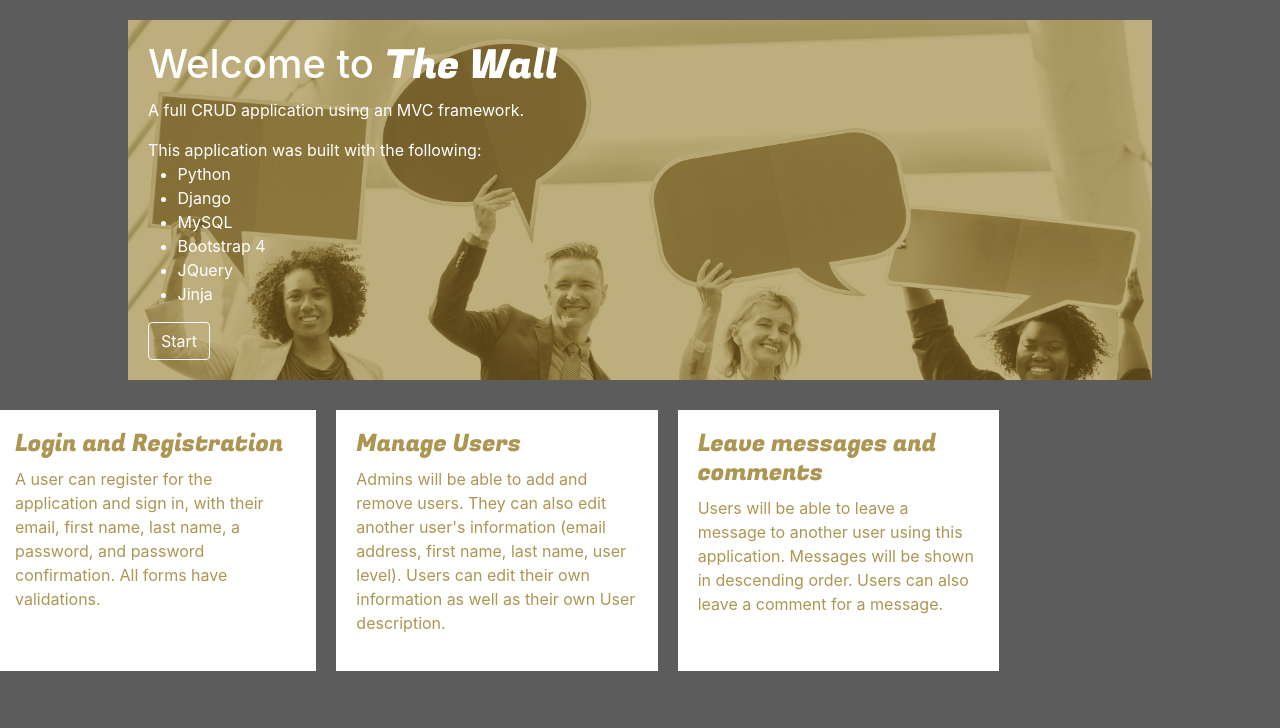
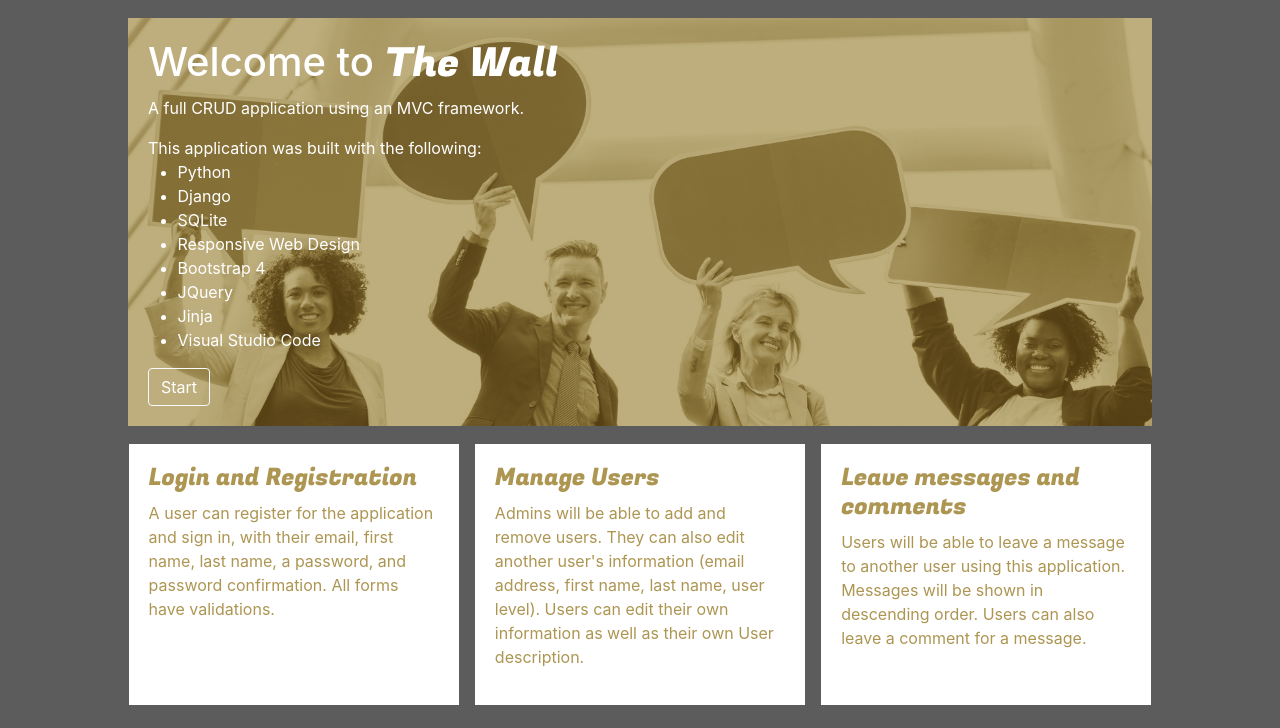
Before and after one commit to mariatrojo/The_Wall, a Django app: page / in a window 1280 px wide. Shown: the part 72-800 px from the top of the page. Run offline with Django 3.2, Linux system fonts and the light colour scheme; parts of the project's set-up code (start-up, migrations or seed data) failed here and were passed over; some libraries are stand-ins or nearby versions.

Commit message:
adjustments to CSS

```diff
--- a/apps/test_app/static/test_app/style.css
+++ b/apps/test_app/static/test_app/style.css
@@ -43,16 +43,15 @@ table, tr, td, th {
 	padding-right: 10%;
 }
 
-.container-fluid {
+.large-div {
 	width: 80%;
 	padding: 0px;
-	margin: top auto;
 }
 
 .welcome, .welcome1 {
 	background-color: rgb(173, 149, 82);
 	padding: 20px;
-	margin: 20px auto;
+	margin: 18px auto 10px auto;
 }
 
 .welcome1 {
@@ -165,3 +171,14 @@ textarea {
 .user-details {
 	margin: 0px;
 }
+
+.center {
+	margin: auto;
+	width: 83.5%;
+}
+
+@media (max-width:767px) {
+	.col-sm {
+		width: 100%;
+	}
+}
--- a/apps/test_app/templates/test_app/add_new.html
+++ b/apps/test_app/templates/test_app/add_new.html
@@ -50,7 +50,7 @@
 				<p><button type="submit" class="btn btn-outline-light">Create</button></p>
 			</form>
 		</div>
-		<div class="col-6 add-margin-top">
+		<div class="col-8 add-margin-top">
 			<a href="../dashboard/admin"><p><button type="submit" class="btn btn-outline-light">Return to Dashboard</button></p></a>
 			<p>
 				{% if messages %}
--- a/apps/test_app/templates/test_app/admin_dashboard.html
+++ b/apps/test_app/templates/test_app/admin_dashboard.html
@@ -39,7 +39,7 @@
 		</div>
 	</nav>
 
-	<div class="container-fluid welcome">
+	<div class="container-fluid welcome large-div">
 		<h3 class="title">Manage Users</h3>
 		<a href="../users/new"><button class="btn btn-outline-light">Add new</button></a>
 		<table>
--- a/apps/test_app/templates/test_app/dashboard.html
+++ b/apps/test_app/templates/test_app/dashboard.html
@@ -39,7 +39,7 @@
 		</div>
 	</nav>
 
-	<div class="container-fluid welcome">
+	<div class="container-fluid welcome large-div">
 		<h3 class="title">All Users</h3>
 		<table>
 			<thead>
--- a/apps/test_app/templates/test_app/index.html
+++ b/apps/test_app/templates/test_app/index.html
@@ -29,7 +29,7 @@
 		</span>
 	</nav>
 
-	<div class="container-fluid welcome1">
+	<div class="container-fluid welcome1 large-div">
 		<h1>Welcome to <span class="title">The Wall</span></h1>
 		<p>
 			A full CRUD application using an MVC framework.
@@ -39,18 +39,20 @@
 				This application was built with the following:
 				<li>Python</li>
 				<li>Django</li>
-				<li>MySQL</li>
+				<li>SQLite</li>
+				<li>Responsive Web Design</li>
 				<li>Bootstrap 4</li>
 				<li>JQuery</li>
 				<li>Jinja</li>
+				<li>Visual Studio Code</li>
 			</ul>
 		</p>
 		<button type="button" class="btn btn-outline-light"><a class="light-link" href="/signin">Start</a></button>
 	</div>
 
 
-		<div class="row container-fluid">
-			<div class="col profile-message index-margin">
+		<div class="row container-fluid center">
+			<div class="col-sm profile-message m-2">
 				<h4 class="title">Login and Registration</h4>
 				<p>
 					A user can register for the application
@@ -58,8 +60,9 @@
 					last name, a password, and password
 					confirmation. All forms have validations.
 				</p>
+
 			</div>
-			<div class="col profile-message index-margin">
+			<div class="col-sm profile-message m-2">
 				<h4 class="title">Manage Users</h4>
 				<p>
 					Admins will be able to add and remove users.
@@ -69,7 +72,7 @@
 					their own User description.
 				</p>
 			</div>
-			<div class="col profile-message index-margin">
+			<div class="col-sm profile-message m-2">
 				<h4 class="title">Leave messages and comments</h4>
 				<p>
 					Users will be able to leave a message to another user using this application.
--- a/apps/test_app/templates/test_app/register.html
+++ b/apps/test_app/templates/test_app/register.html
@@ -49,10 +49,10 @@
 				<a class="light-link" href="/signin"><p>Already have an account? Login</a></p>
 			</form>
 		</div>
-		<div class="col-6">
+		<div class="col-8 add-margin-top">
 			{% if messages %}
 				{% for message in messages %}
-					<p class="message add-margin-top">{{ message }}</p>
+					<p class="message">{{ message }}</p>
 				{% endfor %}
 			{% endif %}
 		</div>
--- a/apps/test_app/templates/test_app/signin.html
+++ b/apps/test_app/templates/test_app/signin.html
@@ -46,10 +46,10 @@
 					<a class="light-link" href="/register"><p>Don't have an account? Register</a></p>
 				</form>
 			</div>
-			<div class="col-6">
+			<div class="col-8 add-margin-top">
 				{% if messages %}
 					{% for message in messages %}
-						<p class="message sign-in-message add-margin-top">{{ message }}</p>
+						<p class="message">{{ message }}</p>
 					{% endfor %}
 				{% endif %}
 			</div>
```
Also changed, not shown: other parts of apps/test_app/static/test_app/style.css (+15 -8 lines), apps/test_app/models.py (+7 -7 lines), apps/test_app/templates/test_app/edit.html (+37 -9 lines), apps/test_app/templates/test_app/profile.html (+9 -9 lines), db.sqlite3, 1 other file.
